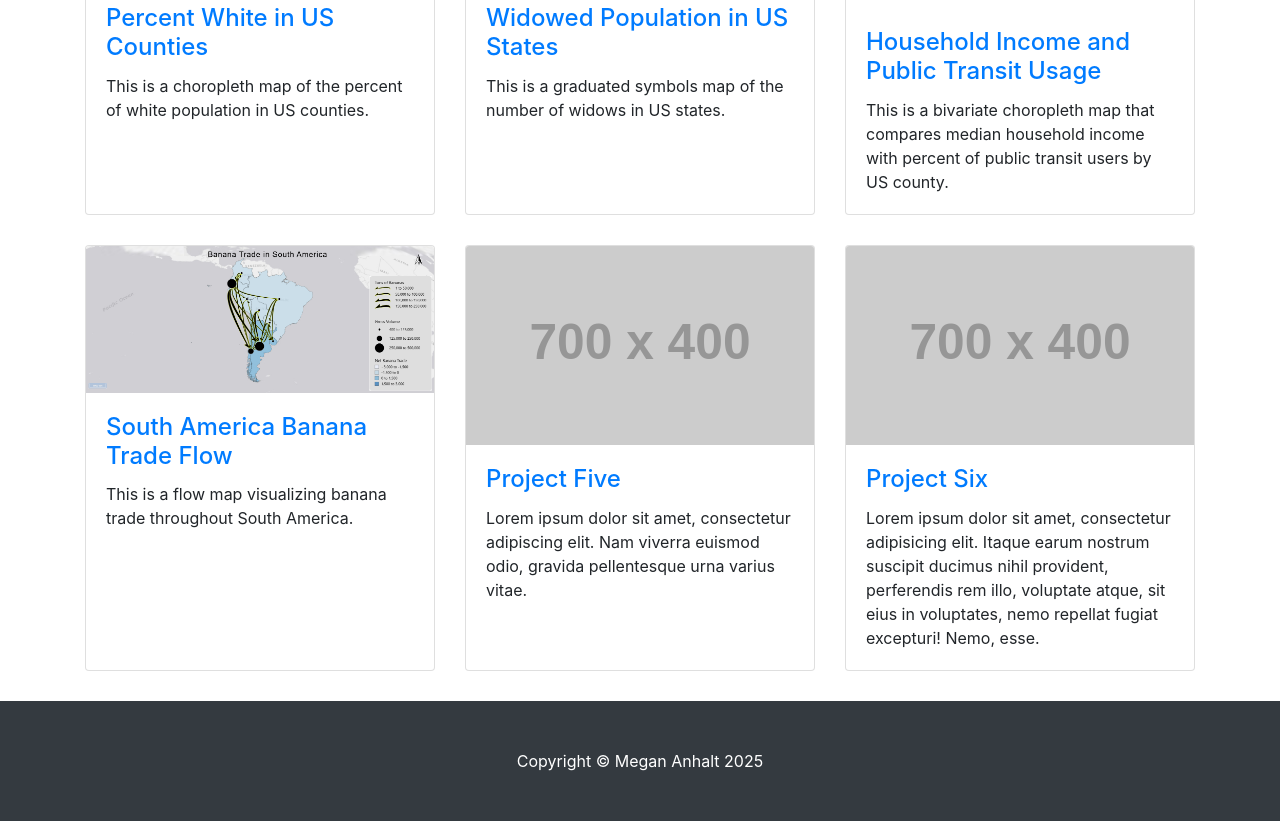
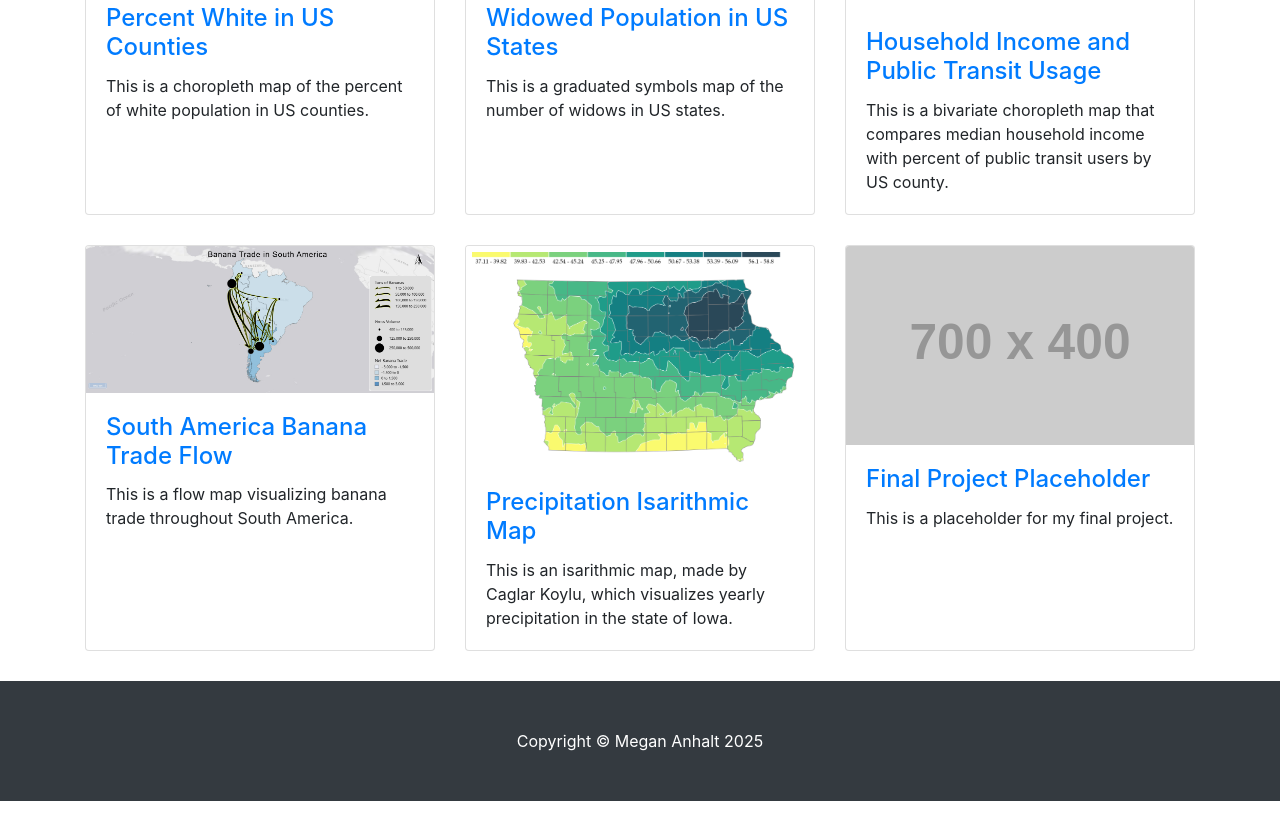
Before and after one commit to geog3540/manhalt, a website: page startbootstrap-3-col-portfolio-master/startbootstrap-3-col-portfolio-master/index.html in a window 1280 px wide. Shown: the part 391-1212 px from the top of the page. Drawn offline with Linux system fonts and the light colour scheme; placeholder pictures from the web are drawn by us.

Commit message:
added isarithmic map and placeholder for final project

```diff
--- a/startbootstrap-3-col-portfolio-master/startbootstrap-3-col-portfolio-master/index.html
+++ b/startbootstrap-3-col-portfolio-master/startbootstrap-3-col-portfolio-master/index.html
@@ -103,12 +103,12 @@
         </div>
         <div class="col-lg-4 col-sm-6 portfolio-item">
           <div class="card h-100">
-            <a href="#"><img class="card-img-top" src="http://placehold.it/700x400" alt=""></a>
+            <a href="https://observablehq.com/@caglarkoylu/isarithmic-mapping-geog-3540"><img class="card-img-top" src="Images/isarithmic.png" alt=""></a>
             <div class="card-body">
               <h4 class="card-title">
-                <a href="#">Project Five</a>
+                <a href="https://observablehq.com/@caglarkoylu/isarithmic-mapping-geog-3540">Precipitation Isarithmic Map</a>
               </h4>
-              <p class="card-text">Lorem ipsum dolor sit amet, consectetur adipiscing elit. Nam viverra euismod odio, gravida pellentesque urna varius vitae.</p>
+              <p class="card-text">This is an isarithmic map, made by Caglar Koylu, which visualizes yearly precipitation in the state of Iowa.</p>
             </div>
           </div>
         </div>
@@ -117,9 +117,9 @@
             <a href="#"><img class="card-img-top" src="http://placehold.it/700x400" alt=""></a>
             <div class="card-body">
               <h4 class="card-title">
-                <a href="#">Project Six</a>
+                <a href="#">Final Project Placeholder</a>
               </h4>
-              <p class="card-text">Lorem ipsum dolor sit amet, consectetur adipisicing elit. Itaque earum nostrum suscipit ducimus nihil provident, perferendis rem illo, voluptate atque, sit eius in voluptates, nemo repellat fugiat excepturi! Nemo, esse.</p>
+              <p class="card-text">This is a placeholder for my final project.</p>
             </div>
           </div>
         </div>
```
Also changed, not shown: startbootstrap-3-col-portfolio-master/startbootstrap-3-col-portfolio-master/Images/isarithmic.png (added).
